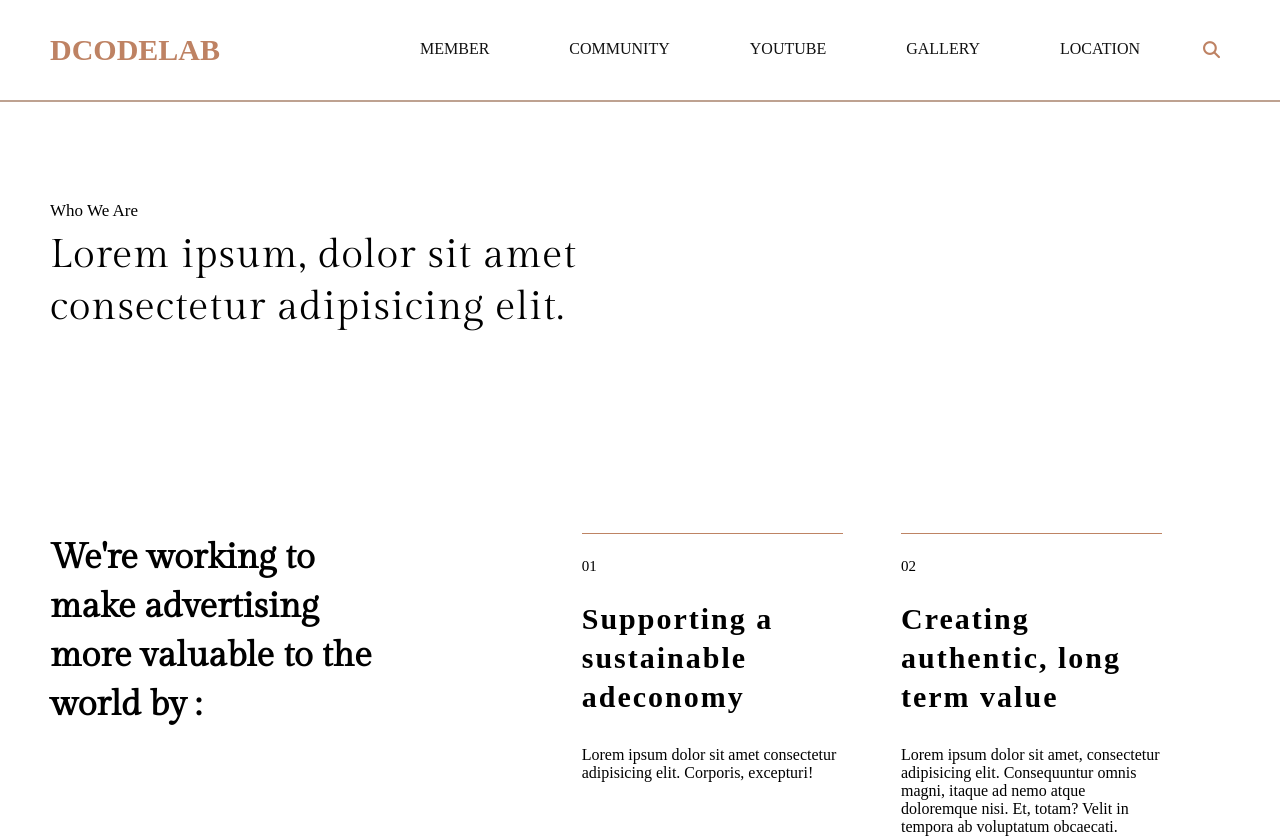
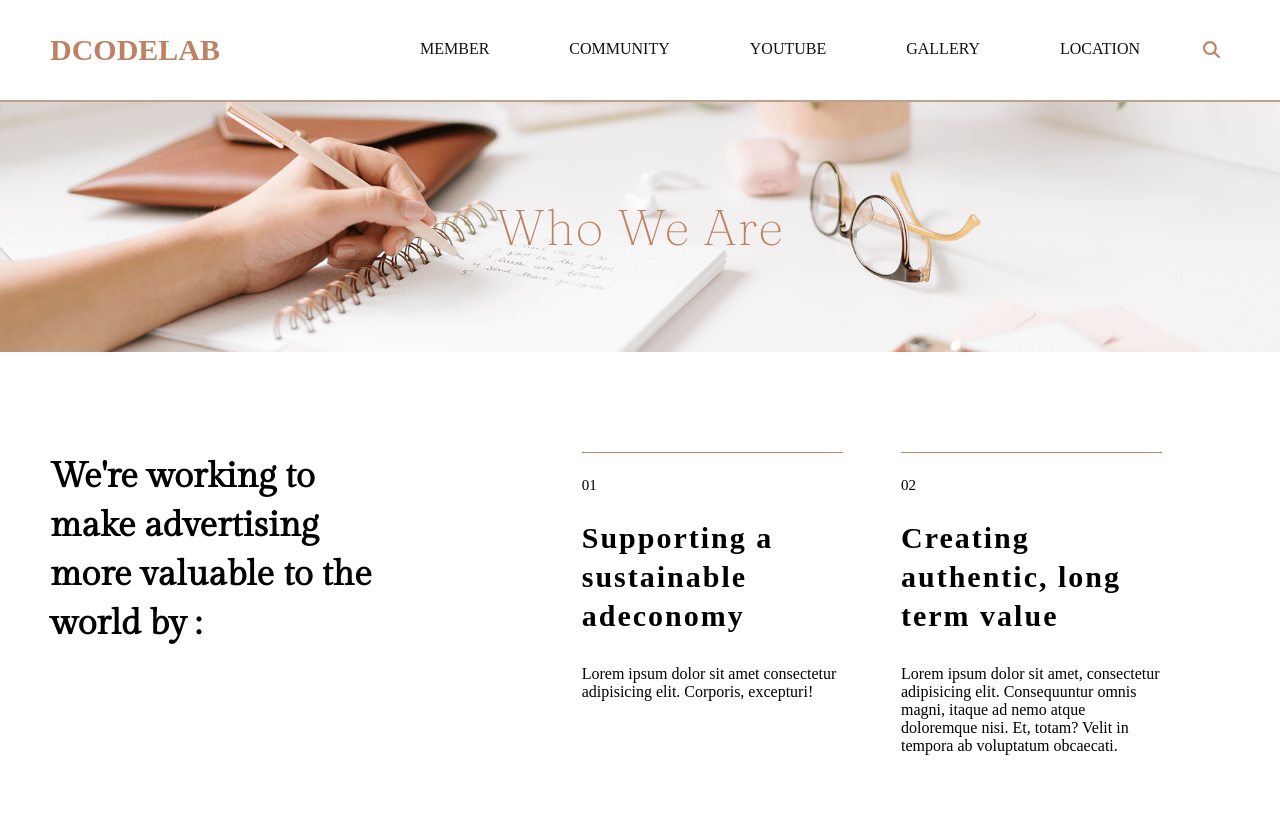
Before and after one commit to bsia0831/portfolio_first, a plain HTML site: page member.html in a window 1280 px wide. Shown: the top 839 px of the page. Drawn offline with nearby package versions, Linux system fonts and the light colour scheme; a web font is replaced by a local one.

Commit message:
member 수정

```diff
--- a/member.html
+++ b/member.html
@@ -139,8 +139,7 @@
     <section class="values">
         <div class="inner">
             <div class="values_text">
-                <p>Who We Are</p>
-                <h2>Lorem ipsum, dolor sit amet consectetur adipisicing elit.</h2>
+                <h2>Who We Are</h2>
             </div>
         </div>
     </section>
--- a/scss/_member.scss
+++ b/scss/_member.scss
@@ -4,20 +4,21 @@
 
 .values{
     width: 100%;
+    background-image: url(../img/member_banner.png);
+    background-repeat: no-repeat;
+    background-position: bottom;
+    background-size: cover;
     .inner{
         width: 1180px;
         margin: 0 auto;
         position: relative;
 
         .values_text{
-            width: 60%;
-            >p{
-                font: 17px/1 'Georama';
-                margin-bottom: 10px;
-            }
+            width: 100%;
             >h2{
-                font: 40px/1.3 'Gilda Display';
-                letter-spacing: 1px;
+                font: bold 50px/1 'Fraunces';
+                letter-spacing: 1px; color: #BE8464;
+                text-align: center;
             }
         }
     }
```
Also changed, not shown: css/style.css, img/member_banner.png (added), img/member_visual.jpg (deleted), 1 other file.
